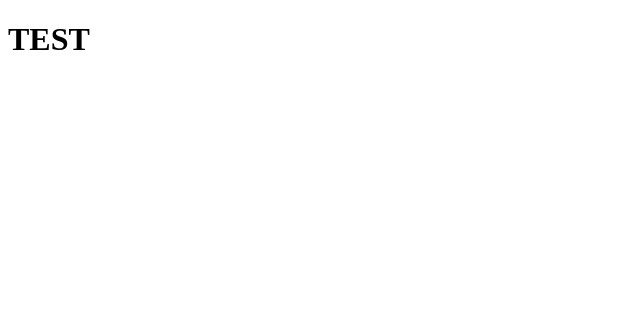
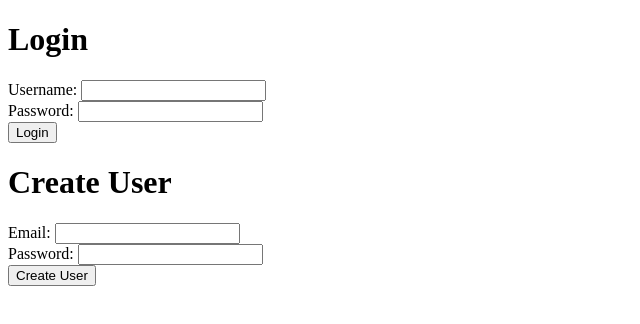
Before and after one commit to VerbovenSteve/website, a plain HTML site: page index.html in a window 1280 px wide. Shown: the whole page, without its empty margins (0-640 px from the left). Drawn offline with Linux system fonts and the light colour scheme.

Commit message:
Update index.html

```diff
--- a/index.html
+++ b/index.html
@@ -3,9 +3,66 @@
 <head>
     <meta charset="UTF-8">
     <meta name="viewport" content="width=device-width, initial-scale=1.0">
-    <title>Document</title>
+    <title>FastAPI Frontend</title>
 </head>
 <body>
-    <h1>TEST</h1>
+
+    <h1>Login</h1>
+    <form id="loginForm">
+        <label for="username">Username:</label>
+        <input type="text" id="username" name="username" required>
+        <br>
+        <label for="password">Password:</label>
+        <input type="password" id="password" name="password" required>
+        <br>
+        <button type="button" onclick="login()">Login</button>
+    </form>
+
+    <h1>Create User</h1>
+    <form id="createUserForm">
+        <label for="email">Email:</label>
+        <input type="email" id="email" name="email" required>
+        <br>
+        <label for="password">Password:</label>
+        <input type="password" id="passwordCreate" name="password" required>
+        <br>
+        <button type="button" onclick="createUser()">Create User</button>
+    </form>
+
+    <script>
+        async function login() {
+            const form = document.getElementById("loginForm");
+            const formData = new FormData(form);
+
+            try {
+                const response = await fetch('http://localhost:8000/token', {
+                    method: 'POST',
+                    body: formData
+                });
+
+                const data = await response.json();
+                console.log('Access Token:', data.access_token);
+            } catch (error) {
+                console.error('Error:', error);
+            }
+        }
+
+        async function createUser() {
+            const form = document.getElementById("createUserForm");
+            const formData = new FormData(form);
+
+            try {
+                const response = await fetch('http://localhost:8000/users/', {
+                    method: 'POST',
+                    body: formData
+                });
+
+                const data = await response.json();
+                console.log('New User:', data);
+            } catch (error) {
+                console.error('Error:', error);
+            }
+        }
+    </script>
 </body>
 </html>
```
